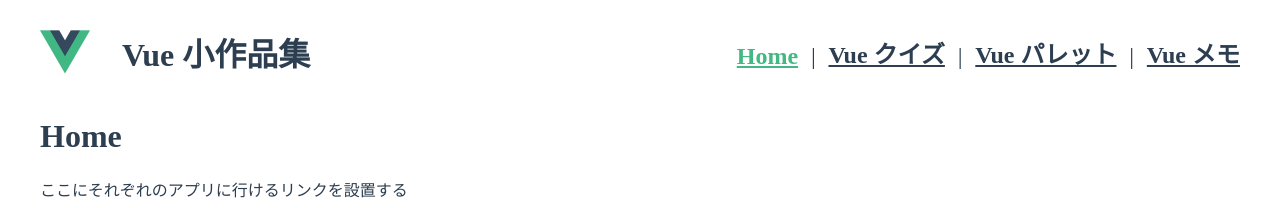
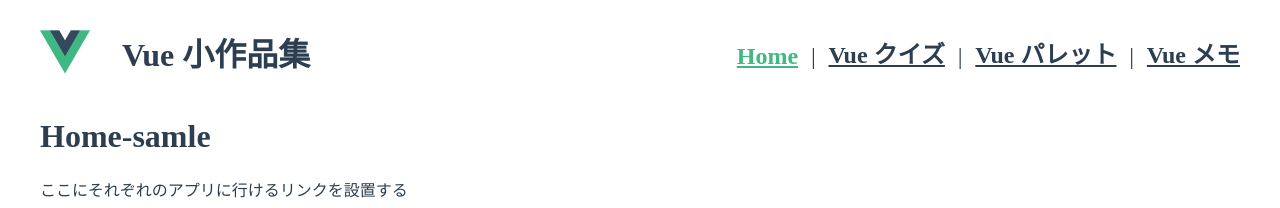
Before and after one commit to team2-kazuki-hasimonn-yuno/demo-team-app, a Vue app: page / in a window 1280 px wide. Shown: the top 208 px of the page. Built offline with nearby package versions, Linux system fonts and the light colour scheme.

Commit message:
sampleやります！

```diff
--- a/src/views/HomeView.vue
+++ b/src/views/HomeView.vue
@@ -1,4 +1,4 @@
 <template>
-  <h1>Home</h1>
+  <h1>Home-samle</h1>
   <div>ここにそれぞれのアプリに行けるリンクを設置する</div>
 </template>
```
